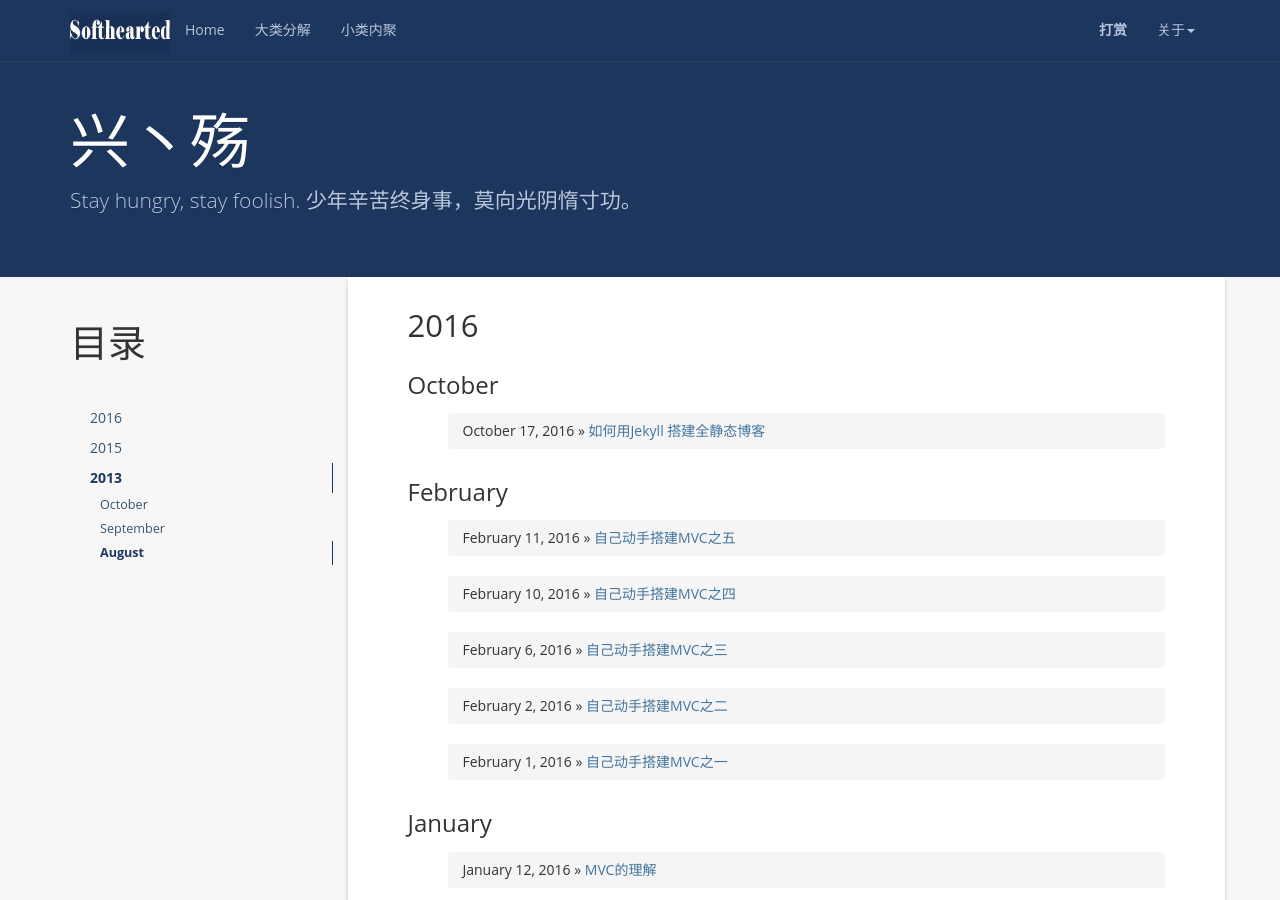
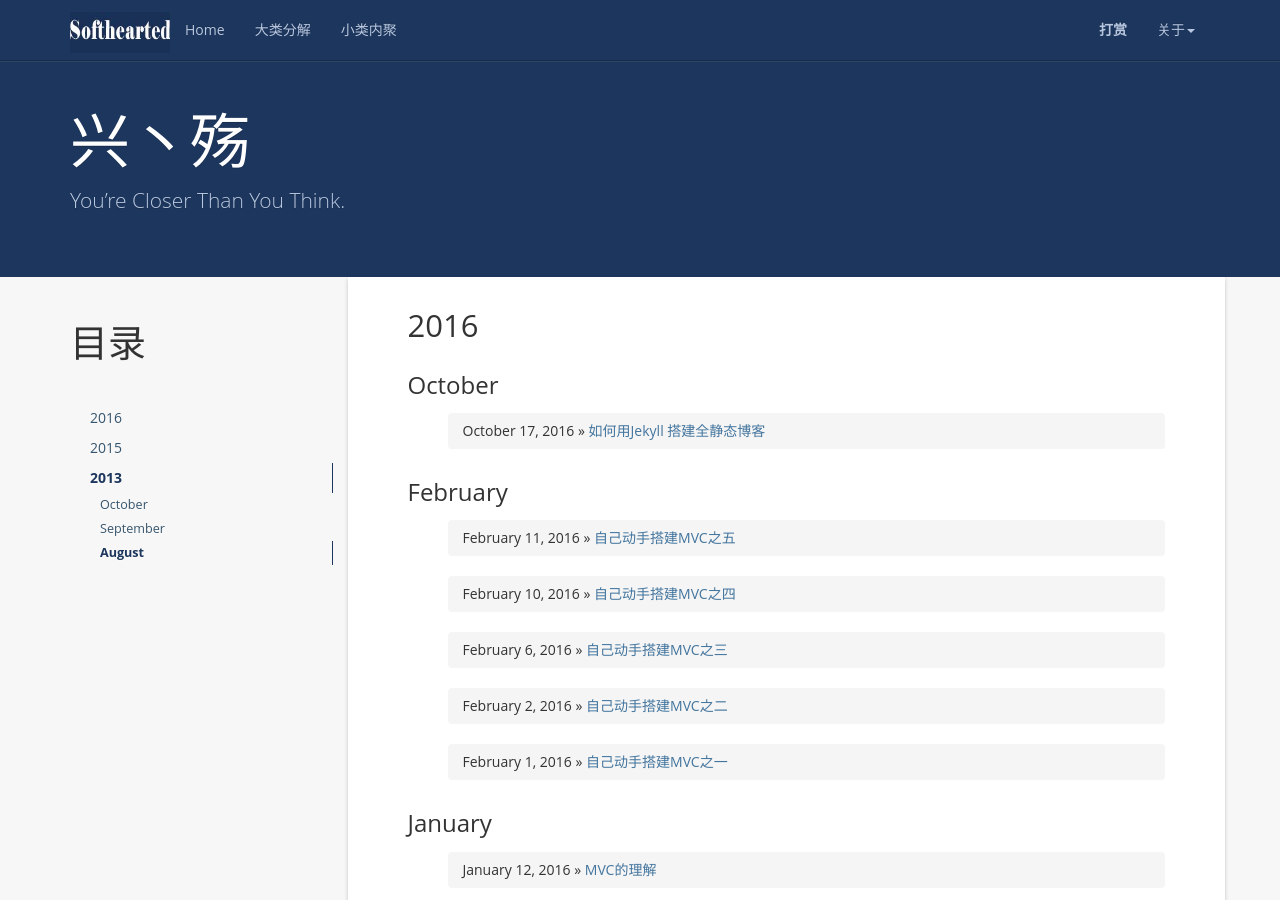
Before and after one commit to 3024855831/3024855831.github.io, a Jekyll site: the page built from index.html, in a window 1280 px wide and 900 px high. Built offline with Jekyll 4.4.1, drawn with Linux system fonts in a browser that asks for light colours; comment, search, counter and statistics services are not loaded.

Commit message:
Update _config.yml

```diff
--- a/_config.yml
+++ b/_config.yml
@@ -6,7 +6,7 @@ url: http://127.0.0.1:4000
 resume_site: http://www.softhearted.net/myinfo.php
 github: https://github.com/luoyan35714/
 # baseurl: "/LessOrMore-master"
-description: Stay hungry, stay foolish. 少年辛苦终身事，莫向光阴惰寸功。
+description: You’re Closer Than You Think.
 meta_description: 耿振兴;个人博客;学而不思则罔;思而不学则殆;生命不止;折腾不休
 motto: 我的博客.
 banner: 学而不思则罔，思而不学则殆。
```
